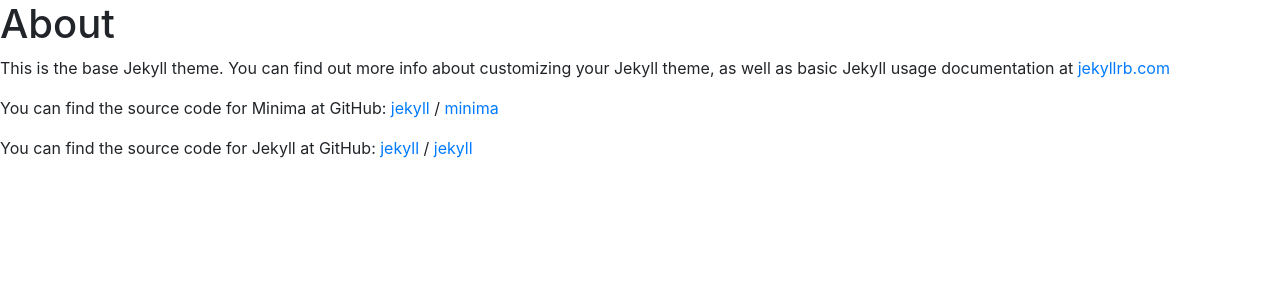
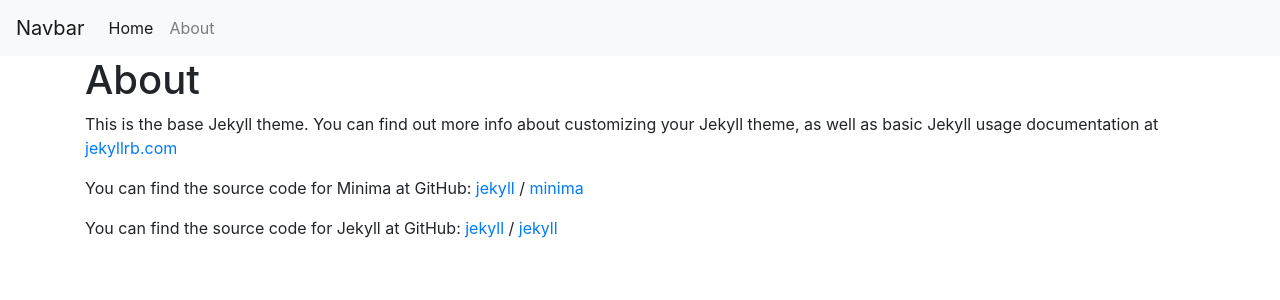
Before and after one commit to robertlove/jekyll-bootstrap, a Jekyll site: the page built from about.md, in a window 1280 px wide. Shown: the top 300 px of the page. Built offline with Jekyll 4.4.1, drawn with Linux system fonts in a browser that asks for light colours; our own code applies the rules of GitHub Pages for plain Markdown files.

Commit message:
Basic layout and navbar

```diff
--- a/_layouts/default.html
+++ b/_layouts/default.html
@@ -1,22 +1,34 @@
 <!doctype html>
 <html lang="en">
   <head>
-    <!-- Required meta tags -->
     <meta charset="utf-8">
     <meta name="viewport" content="width=device-width, initial-scale=1, shrink-to-fit=no">
-
-    <!-- Bootstrap CSS -->
-    <link rel="stylesheet" href="https://stackpath.bootstrapcdn.com/bootstrap/4.1.3/css/bootstrap.min.css" integrity="sha384-MCw98/SFnGE8fJT3GXwEOngsV7Zt27NXFoaoApmYm81iuXoPkFOJwJ8ERdknLPMO" crossorigin="anonymous">
-
+    <link rel="stylesheet" href="https://stackpath.bootstrapcdn.com/bootstrap/4.1.3/css/bootstrap.min.css">
     <title>{{ page.title }}</title>
   </head>
   <body>
-    <h1>{{ page.title }}</h1>
-    {{ content }}
-    <!-- Optional JavaScript -->
-    <!-- jQuery first, then Popper.js, then Bootstrap JS -->
-    <script src="https://code.jquery.com/jquery-3.3.1.slim.min.js" integrity="sha384-q8i/X+965DzO0rT7abK41JStQIAqVgRVzpbzo5smXKp4YfRvH+8abtTE1Pi6jizo" crossorigin="anonymous"></script>
-    <script src="https://cdnjs.cloudflare.com/ajax/libs/popper.js/1.14.3/umd/popper.min.js" integrity="sha384-ZMP7rVo3mIykV+2+9J3UJ46jBk0WLaUAdn689aCwoqbBJiSnjAK/l8WvCWPIPm49" crossorigin="anonymous"></script>
-    <script src="https://stackpath.bootstrapcdn.com/bootstrap/4.1.3/js/bootstrap.min.js" integrity="sha384-ChfqqxuZUCnJSK3+MXmPNIyE6ZbWh2IMqE241rYiqJxyMiZ6OW/JmZQ5stwEULTy" crossorigin="anonymous"></script>
+    <nav class="navbar navbar-expand-lg navbar-light bg-light">
+      <a class="navbar-brand" href="/">Navbar</a>
+      <button class="navbar-toggler" type="button" data-toggle="collapse" data-target="#navbarNav" aria-controls="navbarNav" aria-expanded="false" aria-label="Toggle navigation">
+        <span class="navbar-toggler-icon"></span>
+      </button>
+      <div class="collapse navbar-collapse" id="navbarNav">
+        <ul class="navbar-nav">
+          <li class="nav-item active">
+            <a class="nav-link" href="/">Home</a>
+          </li>
+          <li class="nav-item">
+            <a class="nav-link" href="/about">About</a>
+          </li>
+        </ul>
+      </div>
+    </nav>
+    <div class="container">
+      <h1>{{ page.title }}</h1>
+      {{ content }}
+    </div>
+    <script src="https://code.jquery.com/jquery-3.3.1.slim.min.js"></script>
+    <script src="https://cdnjs.cloudflare.com/ajax/libs/popper.js/1.14.3/umd/popper.min.js"></script>
+    <script src="https://stackpath.bootstrapcdn.com/bootstrap/4.1.3/js/bootstrap.min.js"></script>
   </body>
 </html>
```
Also changed, not shown: 404.md (+1 -1 lines), about.md (+1 -2 lines).
